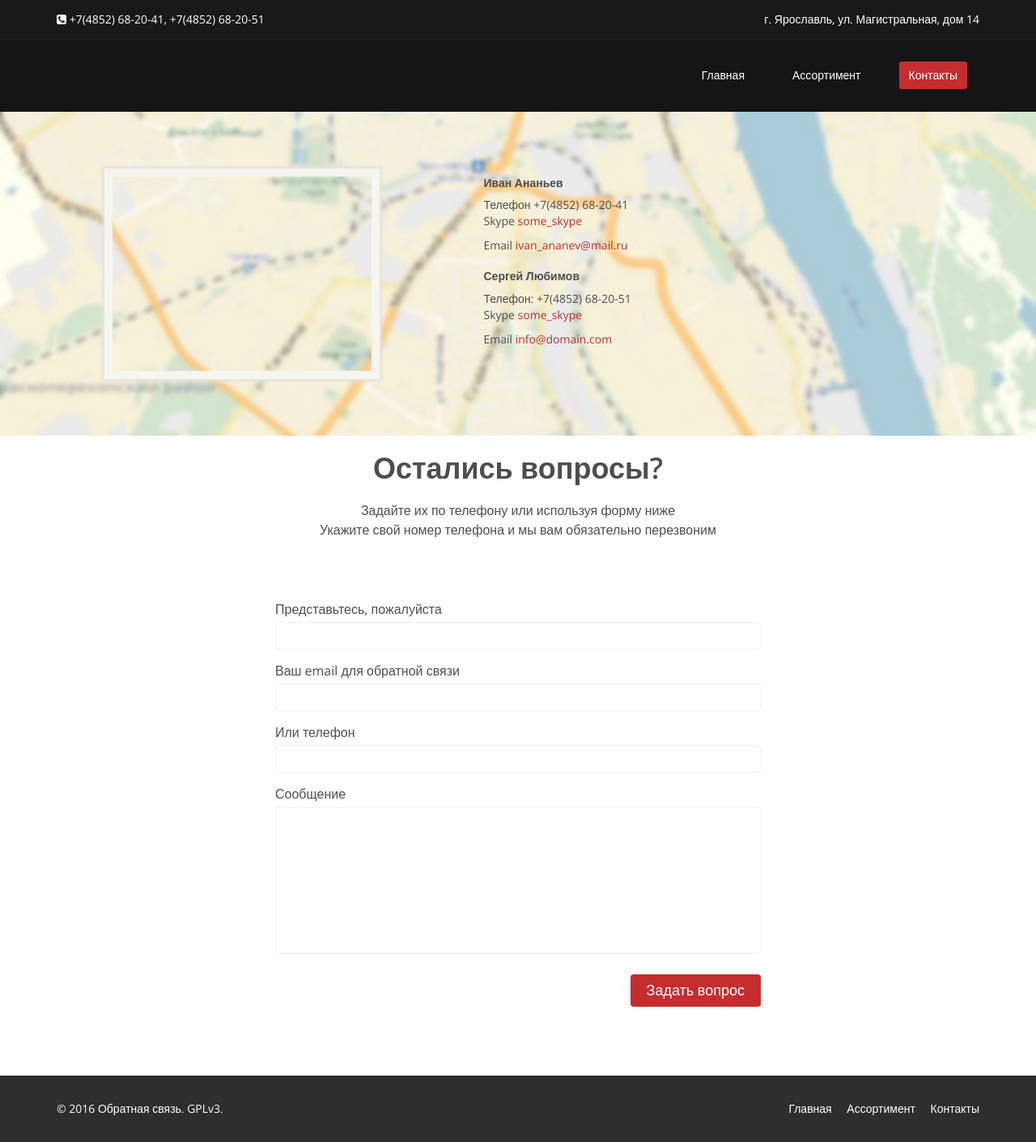
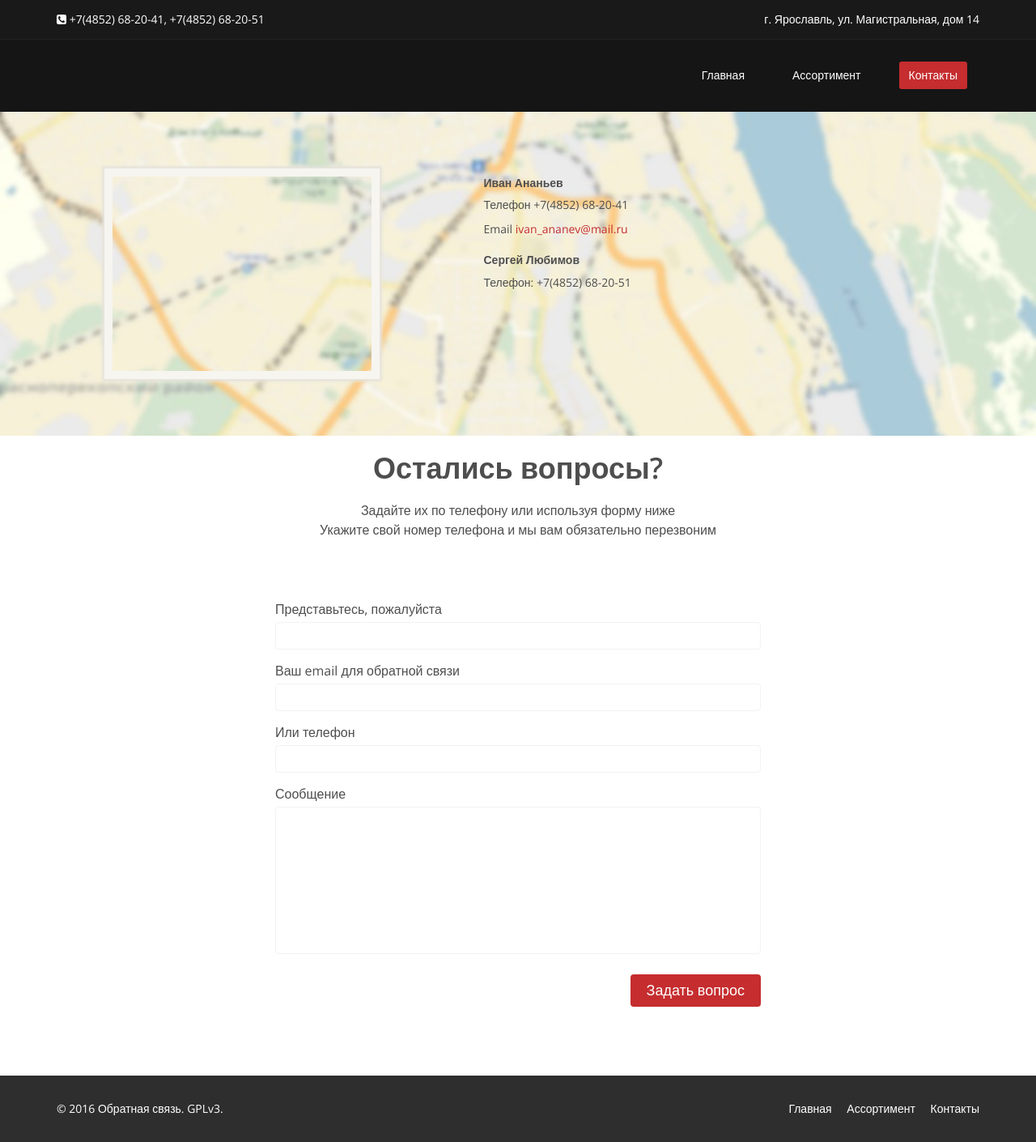
Before and after one commit to seven-4-seven/seven-4-seven.github.io, a Jekyll site: the page contact-us.html, which Jekyll copies as it is, in a window 1280 px wide. Shown: the whole page at 81% size. Built offline with Jekyll 4.4.1, drawn with Linux system fonts in a browser that asks for light colours.

Commit message:
Updated contacts

```diff
--- a/contact-us.html
+++ b/contact-us.html
@@ -108,15 +108,12 @@
                                 <address>
                                     <h5>Иван Ананьев</h5>
                                     <p>Телефон +7(4852) 68-20-41 <br>
-                                    Skype <a href="skype:some_skype?call">some_skype</a> <br></p>
-                                    <p>Email <a href="mailto:info@domain.com">ivan_ananev@mail.ru</a></p>
+                                    <p>Email <a href="mailto:ivan_ananev@mail.ru">ivan_ananev@mail.ru</a></p>
                                 </address>
 
                                 <address>
                                   <h5>Сергей Любимов</h5>
                                   <p>Телефон: +7(4852) 68-20-51 <br>
-                                  Skype <a href="skype:some_skype?call">some_skype</a> <br></p>
-                                  <p>Email <a href="mailto:info@domain.com">info@domain.com</a></p>
                                 </address>
                             </li>
 
```
